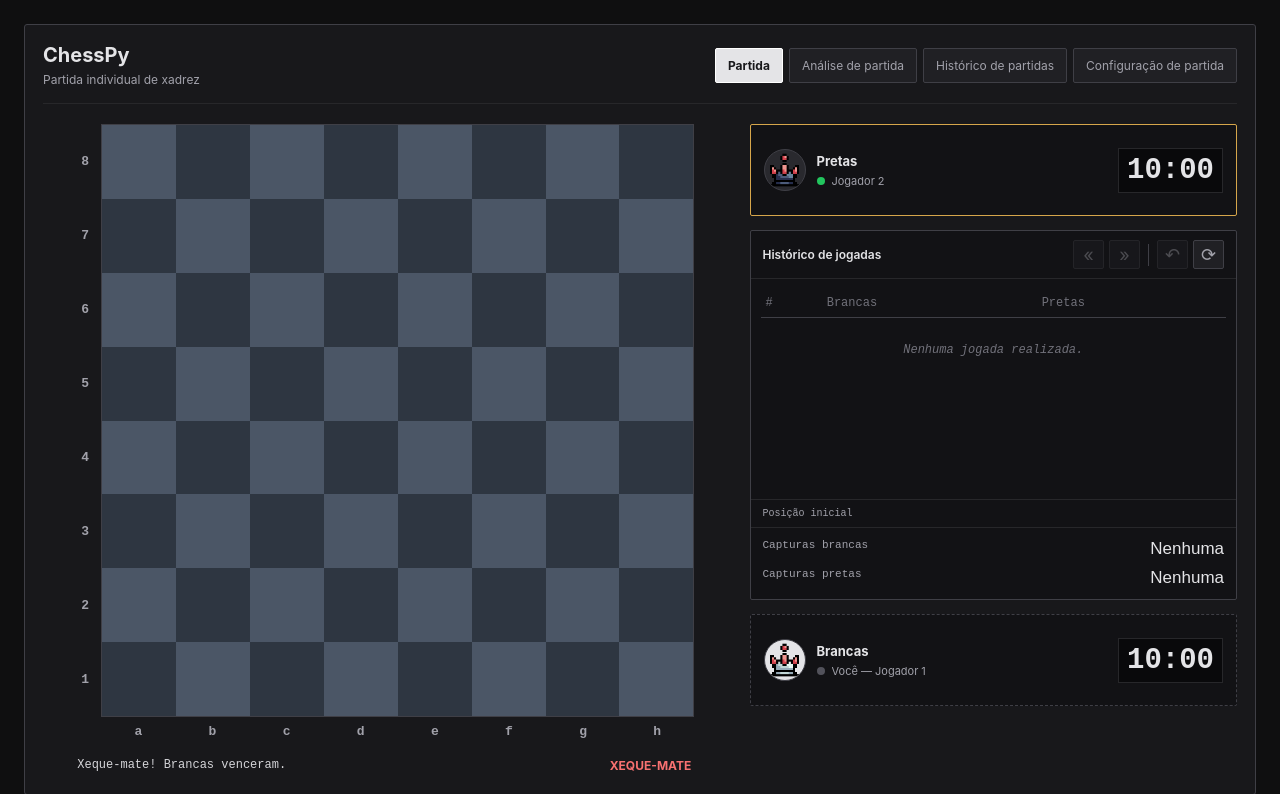
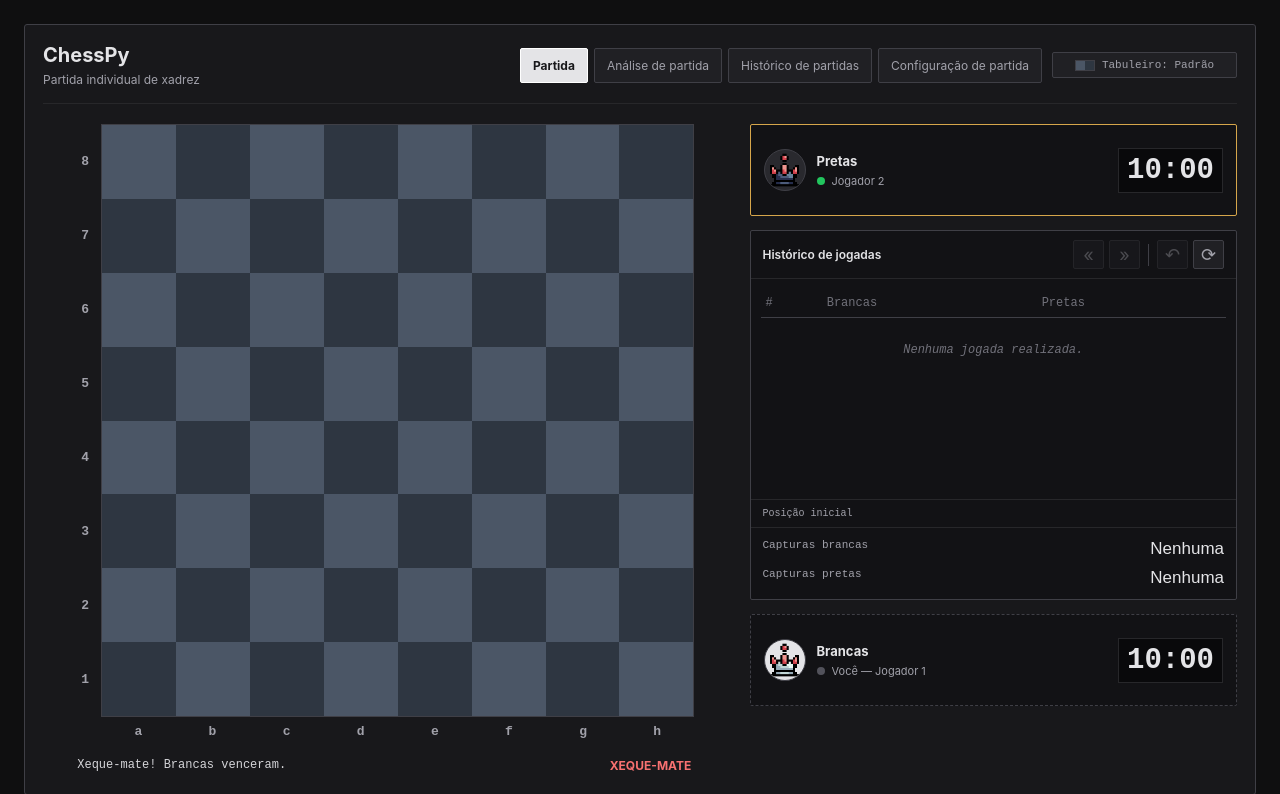
Before and after one commit to PauloLeviLL/ChessPy-web, a FastAPI app: page / in a window 1280 px wide. Shown: the top 794 px of the page. Run offline with FastAPI, Linux system fonts and the light colour scheme.

Commit message:
Adiciona cor alternativa de tabuleiro

```diff
--- a/src/chesspy_web/static/css/style.css
+++ b/src/chesspy_web/static/css/style.css
@@ -15,6 +15,65 @@
     --accent-light: #f0c66f;
     --success: #22c55e;
     --danger: #ef4444;
+}
+
+/* TEMA ALTERNATIVO DO TABULEIRO */
+:root[data-board-theme="purple"] .legal-dot {
+    background: rgba(60, 9, 108, 0.30);
+}
+
+.board-footer-right {
+    display: flex;
+    align-items: center;
+    gap: 12px;
+}
+
+.board-theme-button {
+    position: relative;
+    z-index: 5;
+    width: 185px;
+    min-width: 185px;
+    max-width: 185px;
+    flex-shrink: 0;
+    display: inline-flex;
+    align-items: center;
+    justify-content: center;
+    gap: 7px;
+    padding: 6px 8px;
+    background: #202024;
+    border: 1px solid var(--border);
+    border-radius: 2px;
+    color: var(--muted);
+    font-family: "Courier New", monospace;
+    font-size: 11px;
+    white-space: nowrap;
+    cursor: pointer;
+    transition: background-color 0.15s ease, color 0.15s ease, border-color 0.15s ease;
+}
+
+.board-theme-button:hover {
+    background: #2e2e34;
+    color: var(--text);
+    border-color: var(--text);
+}
+
+.theme-swatch-pair {
+    display: inline-flex;
+    border: 1px solid var(--border);
+}
+
+.theme-swatch-pair i {
+    display: block;
+    width: 9px;
+    height: 9px;
+}
+
+.theme-swatch-pair .swatch-light {
+    background: var(--board-light);
+}
+
+.theme-swatch-pair .swatch-dark {
+    background: var(--board-dark);
 }
 
 /* RESET E BASE */
@@ -100,6 +159,13 @@ a {
     display: flex;
     flex-wrap: wrap;
     gap: 6px;
+}
+
+.header-controls {
+    display: flex;
+    align-items: center;
+    flex-wrap: wrap;
+    gap: 10px;
 }
 
 .tab-button {
@@ -1062,14 +1128,22 @@ a {
         flex: 1;
     }
 
-    /* 2. CABEÇALHO: Esconde abas para focar no jogo */
+    /* 2. CABEÇALHO: Esconde abas para focar no jogo, mas mantém o botão de cor */
     .panel-header {
-        padding: 10px 15px;
+        padding: 8px 15px;
         background: #202024;
         border-bottom: none;
+        display: flex;
+        justify-content: space-between;
+        align-items: center;
     }
-    .game-tabs, .panel-title p { display: none; }
-    .panel-title h1 { font-size: 16px; color: #a1a1aa; }
+    .game-tabs, .panel-title p {
+        display: none;
+    }
+    .panel-title h1 {
+        font-size: 16px;
+        color: #a1a1aa;
+    }
 
     /* 3. MAGIA DO LAYOUT: "Desempacota" os containers para reordenar */
     .game-layout {
--- a/src/chesspy_web/static/js/board.js
+++ b/src/chesspy_web/static/js/board.js
@@ -66,6 +66,22 @@ let currentSearchQuery = "";
 // POSIÇÕES E COORDENADAS
 // --------------------------------------------------
 
+const BOARD_THEMES = {
+    default: {
+        label: "Padrão",
+        light: [75, 86, 102],
+        dark: [46, 54, 65]
+    },
+    purple: {
+        label: "Roxo",
+        light: [251, 250, 255],
+        dark: [212, 187, 252]
+    }
+};
+
+let currentBoardTheme = "default";
+
+
 function getSquareName(row, col) {
     return "abcdefgh"[col] + (8 - row);
 }
@@ -104,9 +120,11 @@ function getSquareAtPoint(x, y) {
 
 
 function getBaseSquareColor(row, col) {
+    const theme = BOARD_THEMES[currentBoardTheme] || BOARD_THEMES.default;
+
     return (row + col) % 2 === 0
-        ? [75, 86, 102]
-        : [46, 54, 65];
+        ? theme.light
+        : theme.dark;
 }
 
 
@@ -1582,6 +1600,28 @@ document.querySelectorAll("[data-feature]").forEach(button => {
     });
 });
 
+document.addEventListener("click", event => {
+    const themeBtn = event.target.closest("#btn-board-theme");
+    if (!themeBtn) {
+        return;
+    }
+
+    currentBoardTheme =
+        currentBoardTheme === "default" ? "purple" : "default";
+
+    if (currentBoardTheme === "purple") {
+        document.documentElement.setAttribute("data-board-theme", "purple");
+    } else {
+        document.documentElement.removeAttribute("data-board-theme");
+    }
+
+    const label = document.getElementById("board-theme-label");
+    if (label) {
+        label.textContent = `Tabuleiro: ${BOARD_THEMES[currentBoardTheme].label}`;
+    }
+
+    renderBoard();
+});
 
 // --------------------------------------------------
 // INICIALIZAÇÃO
--- a/src/chesspy_web/templates/index.html
+++ b/src/chesspy_web/templates/index.html
@@ -30,6 +30,8 @@
                     </div>
                 </div>
 
+                <div class="header-controls">
+
                     <nav class="game-tabs" aria-label="Seções do ChessPy">
 
                         <button class="tab-button active" type="button" data-feature="play">
@@ -49,6 +51,22 @@
                         </button>
 
                     </nav>
+
+                    <button
+                        type="button"
+                        id="btn-board-theme"
+                        class="board-theme-button"
+                        title="Alternar cor do tabuleiro"
+                        aria-label="Alternar cor do tabuleiro"
+                    >
+                        <span class="theme-swatch-pair" aria-hidden="true">
+                            <i class="swatch-light"></i>
+                            <i class="swatch-dark"></i>
+                        </span>
+                        <span id="board-theme-label">Tabuleiro: Padrão</span>
+                    </button>
+
+                </div>
 
             </header>
 
```
Lines whose indentation alone changed are shown as unchanged.
